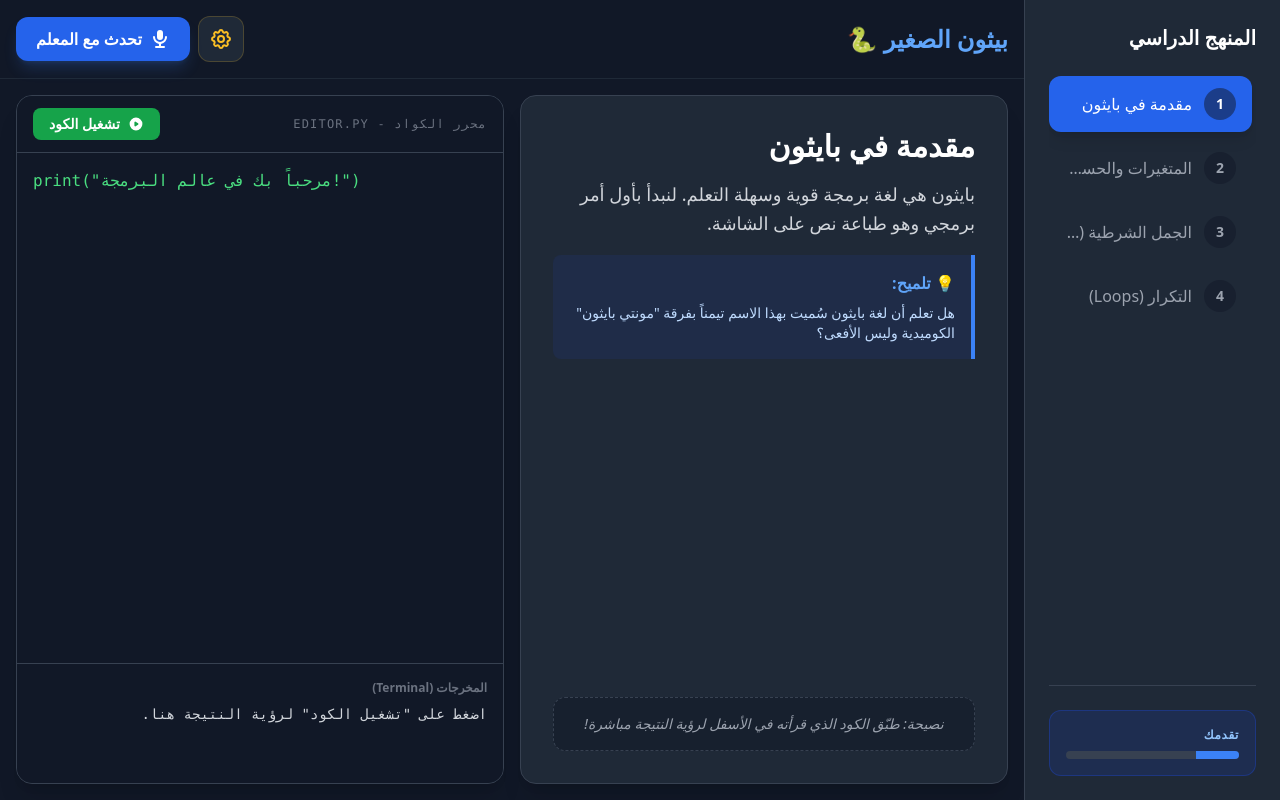
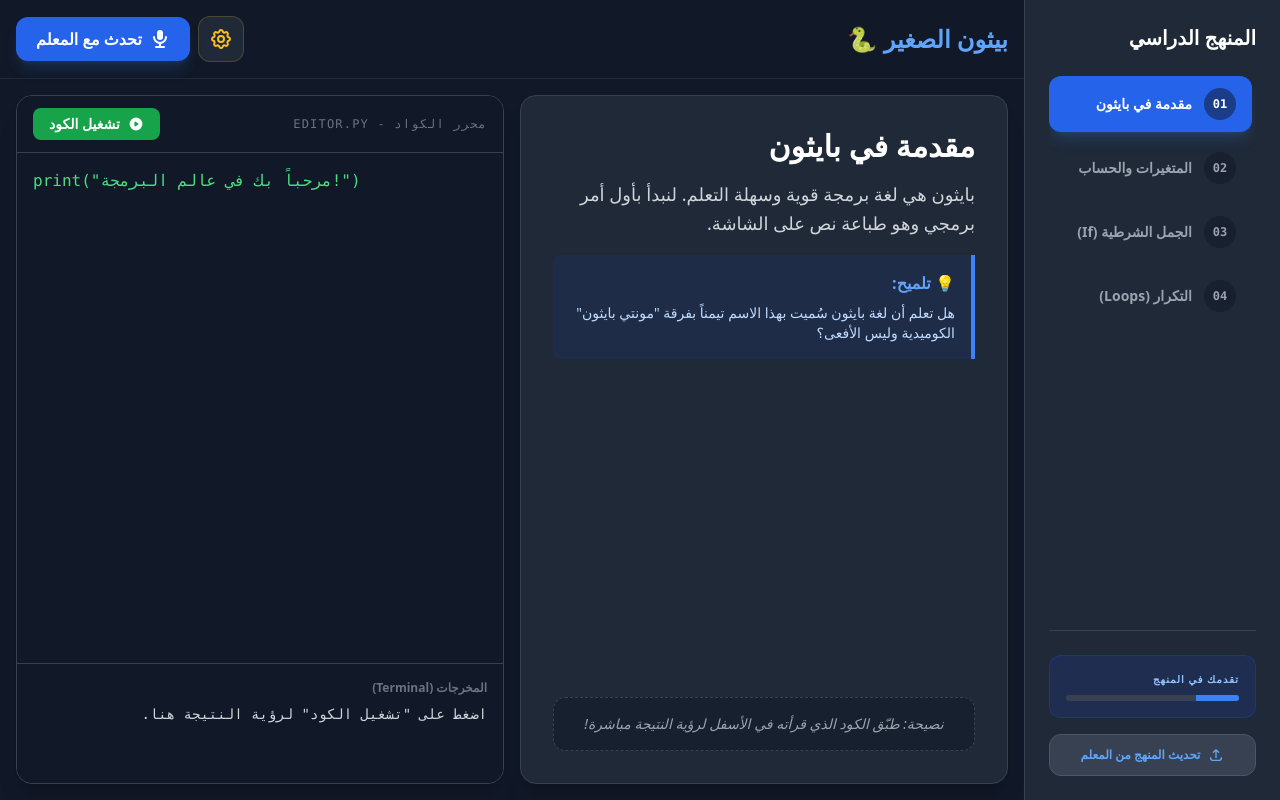
Before and after one commit to SalalahSharqiyaSchool/python-for-grade-9, a React (Vite) app: page / in a window 1280 px wide. Built offline with nearby package versions, Linux system fonts and the light colour scheme.

Commit message:
Update Sidebar.tsx

```diff
--- a/components/Sidebar.tsx
+++ b/components/Sidebar.tsx
@@ -1,5 +1,5 @@
 
-import React from 'react';
+import React, { useState } from 'react';
 import { Lesson } from '../types';
 
 interface SidebarProps {
@@ -8,17 +8,35 @@ interface SidebarProps {
   onSelect: (lesson: Lesson) => void;
   isOpen: boolean;
   onClose: () => void;
+  onUpdateLessons?: (newLessons: Lesson[]) => void;
 }
 
-const Sidebar: React.FC<SidebarProps> = ({ lessons, currentLessonId, onSelect, isOpen, onClose }) => {
+const Sidebar: React.FC<SidebarProps> = ({ lessons, currentLessonId, onSelect, isOpen, onClose, onUpdateLessons }) => {
+  const [showImportModal, setShowImportModal] = useState(false);
+  const [importCode, setImportCode] = useState('');
+
+  const handleImport = () => {
+    try {
+      const decodedData = decodeURIComponent(escape(atob(importCode)));
+      const newLessons = JSON.parse(decodedData) as Lesson[];
+      if (Array.isArray(newLessons) && newLessons.length > 0) {
+        onUpdateLessons?.(newLessons);
+        setShowImportModal(false);
+        setImportCode('');
+        alert('تم تحديث المنهج بنجاح! ستظهر الدروس الجديدة الآن.');
+      } else {
+        throw new Error('Invalid format');
+      }
+    } catch (e) {
+      alert('الكود المدخل غير صحيح. يرجى التأكد من الكود الذي أرسله المعلم.');
+    }
+  };
+
   return (
     <>
-      {/* Overlay for mobile when sidebar is open */}
+      {/* Overlay for mobile */}
       {isOpen && (
-        <div
-          className="fixed inset-0 bg-black/60 z-40 md:hidden backdrop-blur-sm"
-          onClick={onClose}
-        ></div>
+        <div className="fixed inset-0 bg-black/60 z-40 md:hidden backdrop-blur-sm" onClick={onClose}></div>
       )}
 
       <aside className={`
@@ -43,31 +61,74 @@ const Sidebar: React.FC<SidebarProps> = ({ lessons, currentLessonId, onSelect, i
                 onClick={() => onSelect(lesson)}
                 className={`w-full text-right px-4 py-3 rounded-xl transition-all flex items-center gap-3 ${
                   currentLessonId === lesson.id
-                    ? 'bg-blue-600 text-white shadow-lg'
+                    ? 'bg-blue-600 text-white shadow-lg shadow-blue-500/20'
                     : 'text-gray-400 hover:bg-gray-700 hover:text-gray-200'
                 }`}
               >
-                <span className="flex-shrink-0 w-8 h-8 rounded-full bg-gray-900/50 flex items-center justify-center text-sm font-bold">
-                  {index + 1}
+                <span className="flex-shrink-0 w-8 h-8 rounded-full bg-gray-900/50 flex items-center justify-center text-xs font-bold font-mono">
+                  {String(index + 1).padStart(2, '0')}
                 </span>
-                <span className="truncate">{lesson.title}</span>
+                <span className="truncate text-sm font-bold">{lesson.title}</span>
               </button>
             ))}
           </nav>
 
-          <div className="mt-6 pt-6 border-t border-gray-700">
+          <div className="mt-6 pt-6 border-t border-gray-700 space-y-4">
             <div className="bg-blue-900/30 rounded-xl p-4 border border-blue-800/50">
-              <h3 className="text-xs font-bold text-blue-300 mb-2 uppercase tracking-wider">تقدمك</h3>
-              <div className="w-full bg-gray-700 h-2 rounded-full overflow-hidden">
+              <h3 className="text-[10px] font-bold text-blue-300 mb-2 uppercase tracking-widest">تقدمك في المنهج</h3>
+              <div className="w-full bg-gray-700 h-1.5 rounded-full overflow-hidden">
                 <div
-                  className="bg-blue-500 h-full transition-all duration-500"
+                  className="bg-blue-500 h-full transition-all duration-700"
                   style={{ width: `${((lessons.findIndex(l => l.id === currentLessonId) + 1) / lessons.length) * 100}%` }}
                 ></div>
               </div>
             </div>
+
+            <button
+              onClick={() => setShowImportModal(true)}
+              className="w-full py-3 bg-gray-700 hover:bg-gray-600 text-blue-400 text-xs font-bold rounded-xl transition-all flex items-center justify-center gap-2 border border-gray-600"
+            >
+              <svg xmlns="http://www.w3.org/2000/svg" className="h-4 w-4" fill="none" viewBox="0 0 24 24" stroke="currentColor">
+                <path strokeLinecap="round" strokeLinejoin="round" strokeWidth={2} d="M4 16v1a3 3 0 003 3h10a3 3 0 003-3v-1m-4-8l-4-4m0 0L8 8m4-4v12" />
+              </svg>
+              تحديث المنهج من المعلم
+            </button>
           </div>
         </div>
       </aside>
+
+      {/* Import Modal */}
+      {showImportModal && (
+        <div className="fixed inset-0 z-[120] flex items-center justify-center p-4">
+          <div className="absolute inset-0 bg-black/80 backdrop-blur-md" onClick={() => setShowImportModal(false)}></div>
+          <div className="relative bg-gray-900 p-8 rounded-3xl border border-blue-500/30 max-w-lg w-full shadow-2xl animate-in fade-in zoom-in duration-300">
+            <h3 className="text-2xl font-bold text-white mb-4">تحديث الدروس</h3>
+            <p className="text-gray-400 text-sm mb-6 leading-relaxed">
+              قم بلصق الكود الذي أرسله لك المعلم هنا لتحديث دروسك وأنشطتك فوراً.
+            </p>
+            <textarea
+              value={importCode}
+              onChange={(e) => setImportCode(e.target.value)}
+              className="w-full h-32 bg-gray-950 border border-gray-700 rounded-xl px-4 py-3 text-blue-400 font-mono text-xs focus:ring-2 focus:ring-blue-500 outline-none transition-all mb-6"
+              placeholder="الصق الكود هنا..."
+            />
+            <div className="flex gap-4">
+              <button
+                onClick={handleImport}
+                className="flex-1 py-3 bg-blue-600 hover:bg-blue-700 text-white rounded-xl font-bold transition-all shadow-lg"
+              >
+                تحديث الآن
+              </button>
+              <button
+                onClick={() => setShowImportModal(false)}
+                className="px-6 py-3 bg-gray-700 hover:bg-gray-600 text-white rounded-xl font-bold transition-all"
+              >
+                إلغاء
+              </button>
+            </div>
+          </div>
+        </div>
+      )}
     </>
   );
 };
```
